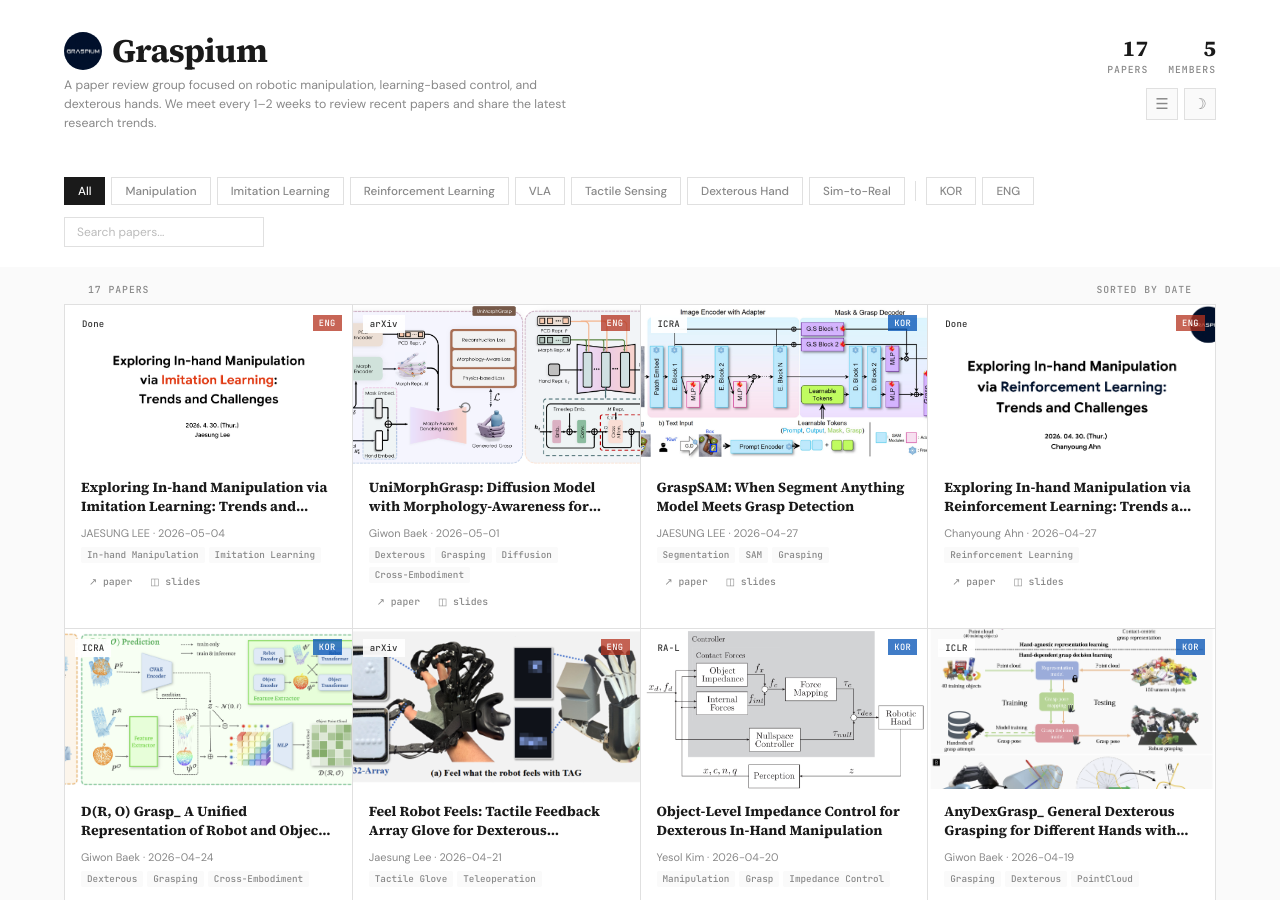
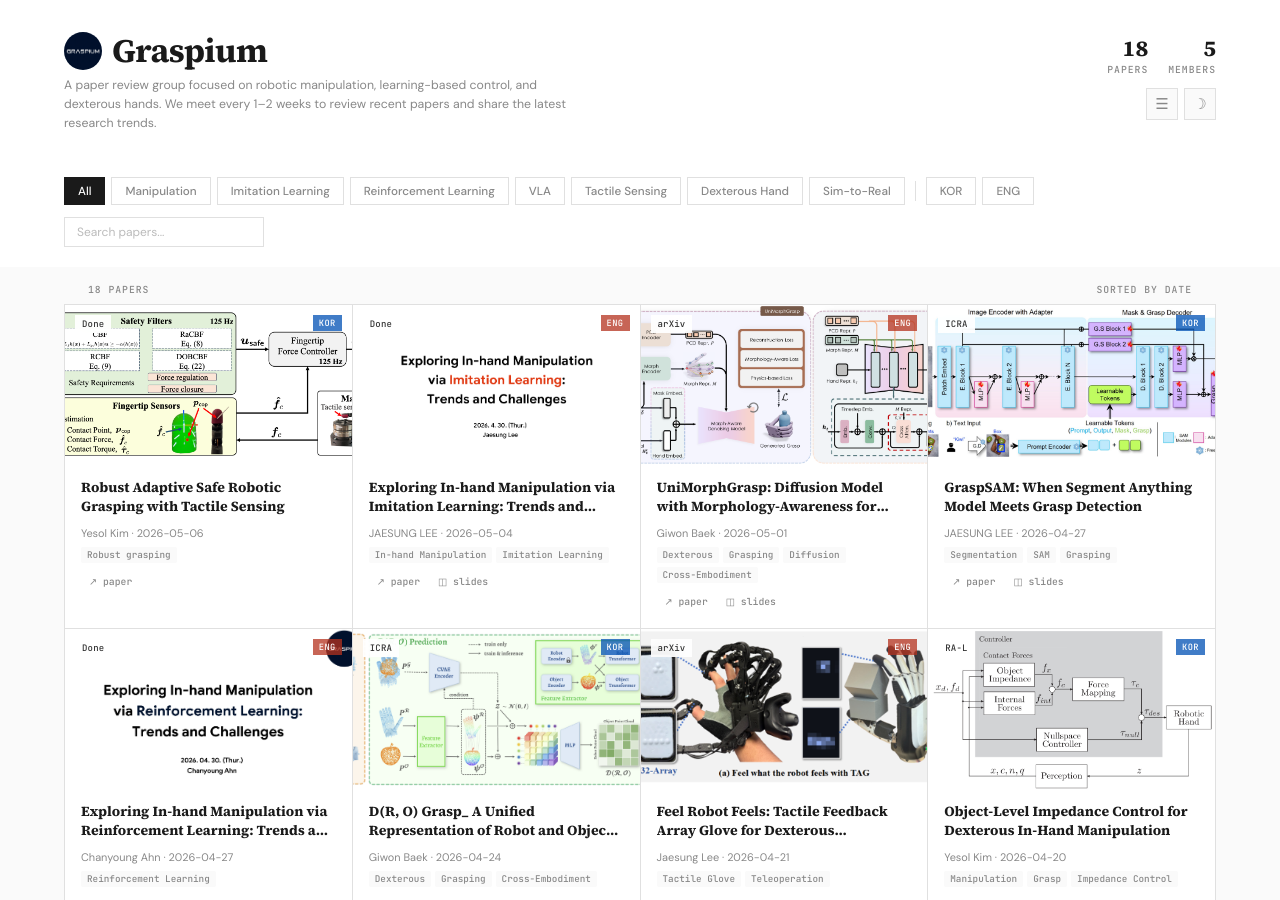
Before and after one commit to graspium-official/graspium-official.github.io, a Jekyll site: the page built from index.html, in a window 1280 px wide and 900 px high. Built offline with Jekyll 4.4.1, drawn with Linux system fonts in a browser that asks for light colours.

Commit message:
Add paper ys-004: Robust Adaptive Safe Robotic Grasping with Tactile Sensing

```diff
--- a/_data/papers.yml
+++ b/_data/papers.yml
@@ -312,3 +312,17 @@
   paper: "#"
   thumbnail: "assets/thumbnails/js-004.png"
   slides: "https://drive.google.com/file/d/1AwObXNn4t7MUW-IsILtIyC5eNEu7TMW3/view?usp=drive_link"
+
+- id: "ys-004"
+  title: "Robust Adaptive Safe Robotic Grasping with Tactile Sensing"
+  authors: "e.g., K. Yitaek, K. Jeeseop, S. Christoffer et al."
+  venue: "Done"
+  date: "2026-05-06"
+  field: "grasping"
+  lang: "kor"
+  keywords:
+    - "Robust grasping"
+  presenter: "Yesol Kim"
+  status: "pending"
+  paper: "#"
+  thumbnail: "assets/thumbnails/ys-004.png"
```
Also changed, not shown: assets/thumbnails/ys-004.png (added).
